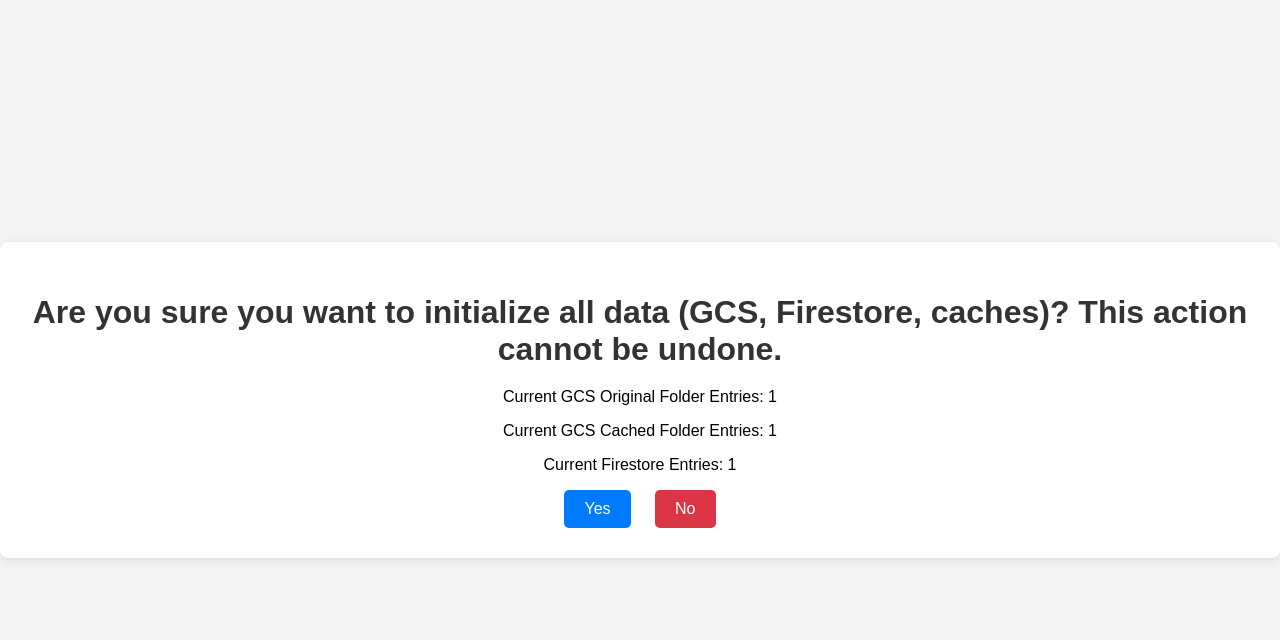
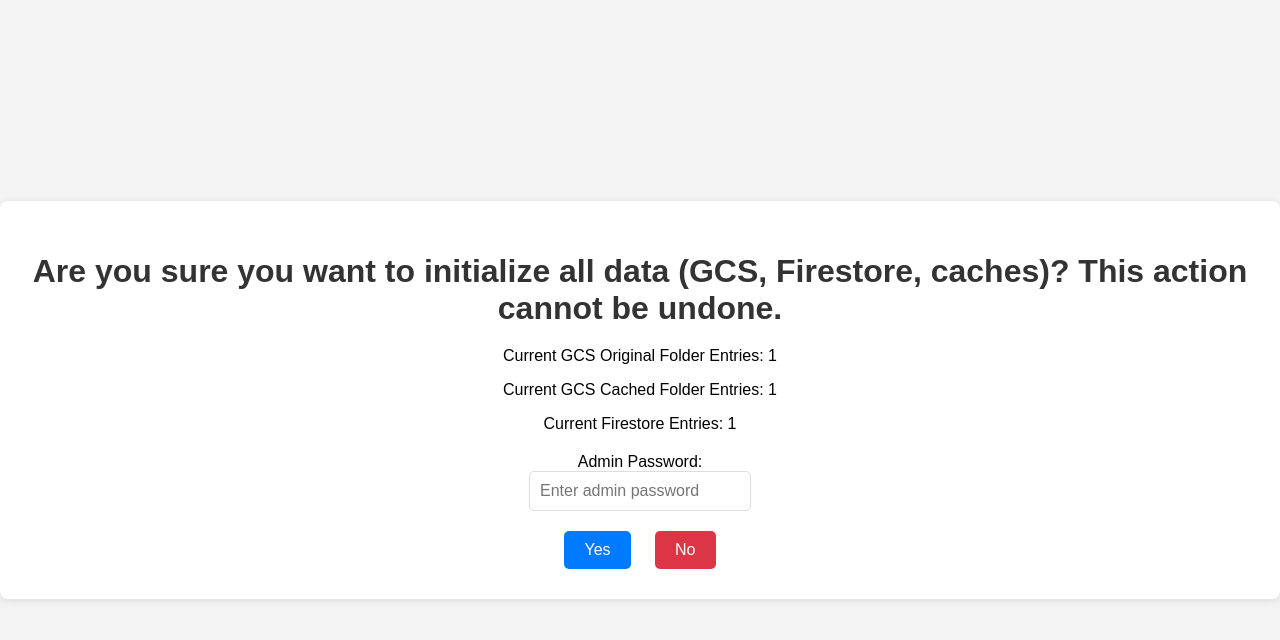
Before and after one commit to javalove93/image_voting, a Flask app: template templates/confirm_init.html in a window 1280 px wide. Shown: the top 640 px of the page. Run offline with Flask 3, Linux system fonts and the light colour scheme; the template is opened without the code that fills it: most values are stand-ins (such as "Sample title", 1, 10 or a date in 2020); parts of the project's set-up code (start-up, migrations or seed data) failed here and were passed over.

Commit message:
admin password in firestore

```diff
--- a/app.py
+++ b/app.py
@@ -413,6 +413,32 @@ def get_top10_liked_images():
 def initialize_data():
     print(f"{datetime.now().strftime('%H:%M:%S')} DEBUG: initialize_data called", flush=True)
     confirm = request.args.get('confirm')
+    password = request.args.get('password')
+
+    # Check password if provided
+    if password:
+        try:
+            # Get admin credentials from Firestore
+            admin_docs = db.collection("credentials").where("account", "==", "admin").limit(1).stream()
+            admin_doc = None
+            for doc in admin_docs:
+                admin_doc = doc
+                break
+
+            if not admin_doc:
+                return jsonify({"error": "Admin credentials not found in Firestore"}), 401
+
+            stored_password = admin_doc.to_dict().get("password")
+            if not stored_password:
+                return jsonify({"error": "Password field not found in admin credentials"}), 401
+
+            if password != stored_password:
+                return jsonify({"error": "Invalid password"}), 401
+
+            print(f"{datetime.now().strftime('%H:%M:%S')} DEBUG: Password verification successful", flush=True)
+        except Exception as e:
+            print(f"{datetime.now().strftime('%H:%M:%S')} ERROR: Password verification failed: {e}", flush=True)
+            return jsonify({"error": f"Password verification failed: {e}"}), 500
 
     if confirm is None:
         try:
--- a/templates/confirm_init.html
+++ b/templates/confirm_init.html
@@ -45,6 +45,21 @@
         .buttons button.no:hover {
             background-color: #c82333;
         }
+        .password-field {
+            margin: 20px 0;
+        }
+        .password-field input {
+            padding: 10px;
+            border: 1px solid #ddd;
+            border-radius: 5px;
+            font-size: 16px;
+            width: 200px;
+        }
+        .error-message {
+            color: #dc3545;
+            margin-top: 10px;
+            display: none;
+        }
     </style>
 </head>
 <body>
@@ -53,10 +68,39 @@
         <p>Current GCS Original Folder Entries: {{ gcs_original_count }}</p>
         <p>Current GCS Cached Folder Entries: {{ gcs_cached_count }}</p>
         <p>Current Firestore Entries: {{ firestore_count }}</p>
+
+        <div class="password-field">
+            <label for="password">Admin Password:</label><br>
+            <input type="password" id="password" placeholder="Enter admin password" required>
+            <div class="error-message" id="error-message">Password is required</div>
+        </div>
+
         <div class="buttons">
-            <button onclick="location.href='/init?confirm=yes'">Yes</button>
+            <button onclick="confirmInit()">Yes</button>
             <button class="no" onclick="location.href='/init?confirm=no'">No</button>
         </div>
     </div>
+
+    <script>
+        function confirmInit() {
+            const password = document.getElementById('password').value.trim();
+            const errorMessage = document.getElementById('error-message');
+
+            if (!password) {
+                errorMessage.style.display = 'block';
+                return;
+            }
+
+            errorMessage.style.display = 'none';
+            location.href = `/init?password=${encodeURIComponent(password)}&confirm=yes`;
+        }
+
+        // Allow Enter key to submit
+        document.getElementById('password').addEventListener('keypress', function(e) {
+            if (e.key === 'Enter') {
+                confirmInit();
+            }
+        });
+    </script>
 </body>
 </html>
```
